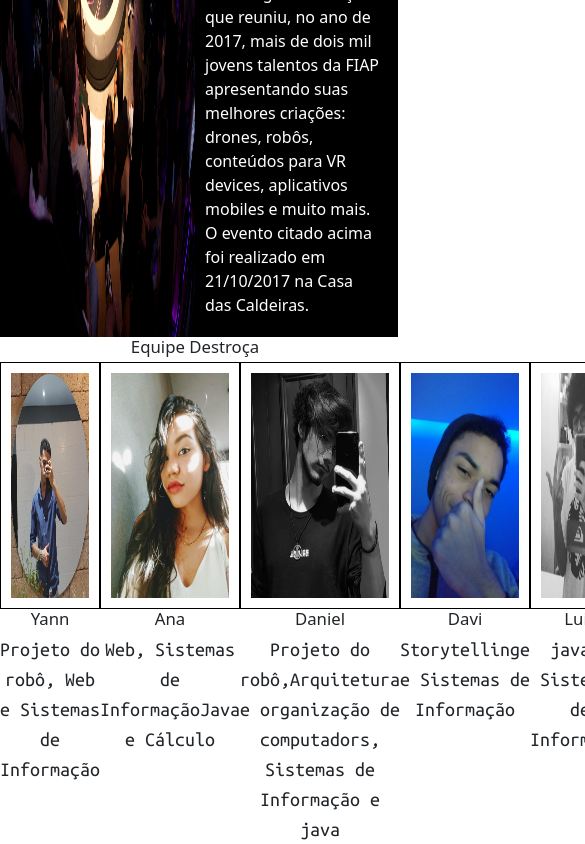
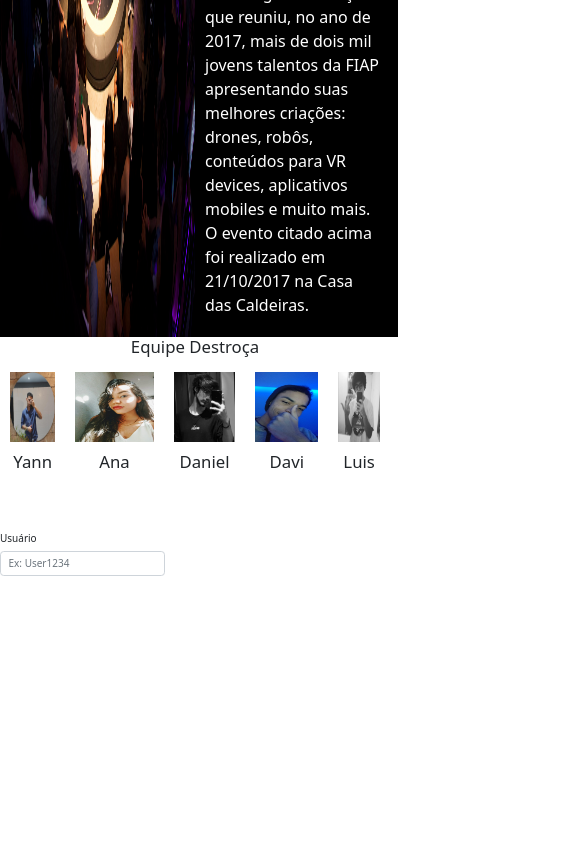
Before and after one commit to XxAbsSouza/Sprint3_WEB, a plain HTML site: page index.html in a window 390 px wide. Shown: the part 3248-4092 px from the top of the page, 585 px wide, since content can reach past the window. After the commit the page ends 3834 px from the top, so only its background shows below. Drawn offline with nearby package versions, Linux system fonts and the light colour scheme.

Commit message:
update code equipe

```diff
--- a/css/style.css
+++ b/css/style.css
@@ -51,9 +51,7 @@ body {
     background-color: #160f2944;
     backdrop-filter: blur(2rem);
 }
-.menu{
 
-}
 .navbar-nav li {
     margin: 0 1rem;
 }
@@ -267,5 +265,9 @@ margin: 1rem;
     width: 100%;
     padding: 1rem;
     height: 60%;
-    border: solid var(--color-black) 1px;
+
 }
+
+.user{
+
+}
--- a/index.html
+++ b/index.html
@@ -62,7 +62,7 @@
                             <a class="nav-link" href="#grupo">Quem está por trás</a>
                         </li>
                         <li class="nav-item">
-                            <a class="nav-link" href="#contato">Contato</a>
+                            <a class="nav-link" href="#usuario">Usuário</a>
                         </li>
                 </div>
             </div>
@@ -196,34 +196,53 @@
         </div>
         <h2 class="text-center">Equipe Destroça</h2>
         <div class="grupo d-flex flex-row text-center" id="grupo">
-            <figure><img class="img-gp" src="./images/equipe/yann.jpg" alt="">
+
+            <figure class="caption">
+                <img class="img-gp" src="./images/equipe/yann.jpg" alt="">
                 <figcaption>
-                    <h2 class="caption-t">Yann</h2><p>Projeto do robô, Web e Sistemas de Informação</p>
+                    <h2>Yann</h2>
                 </figcaption>
             </figure>
-            <figure><img class="img-gp" src="./images/equipe/ana.jpeg" alt="">
+            <figure class="caption">
+                <img class="img-gp" src="./images/equipe/ana.jpeg" alt="">
                 <figcaption>
-                    <h2 class="caption-t">Ana</h2><p>Web, Sistemas de InformaçãoJava e Cálculo</p>
+                    <h2>Ana</h2>
                 </figcaption>
             </figure>
-            <figure><img class="img-gp" src="./images/equipe/daniel.jpeg" alt="">
+            <figure class="caption">
+                <img class="img-gp" src="./images/equipe/daniel.jpeg" alt="">
                 <figcaption>
-                    <h2 class="caption-t">Daniel</h2><p>Projeto do robô,Arquitetura e organização de computadors, Sistemas de Informação e java</p>
+                    <h2>Daniel</h2>
                 </figcaption>
             </figure>
-            <figure><img class="img-gp" src="./images/equipe/davi.jpeg" alt="">
+            <figure class="caption">
+                <img class="img-gp" src="./images/equipe/davi.jpeg" alt="">
                 <figcaption>
-                    <h2 class="caption-t">Davi</h2><p>Storytellinge e Sistemas de Informação</p>
+                    <h2>Davi</h2>
                 </figcaption>
             </figure>
-            <figure><img class="img-gp" src="./images/equipe/luis.jpeg" alt="">
+            <figure class="caption">
+                <img class="img-gp" src="./images/equipe/luis.jpeg" alt="">
                 <figcaption>
-                    <h2 class="caption-t">Luis</h2><P>java e Sistemas de Informação</P>
+                    <h2>Luis</h2>
                 </figcaption>
             </figure>
 
         </div>
 
+        <div class="user d-flex align-items-center">
+        <form id="dados" name="dados" method="post" action="">
+
+            <div class="row">
+
+                <div class="col-md-4 my-3">
+                    <label for="usuario" class="form-label">Usuário</label>
+                    <input type="text" id="usuario" name="usuario"
+                    class="form-control" placeholder="Ex: User1234"
+                    minlength="8" maxlength="15" required>
+                </div>
+    </form>
+</div>
     </div>
     <script src="./js/app.js"></script>
 </body>
```
